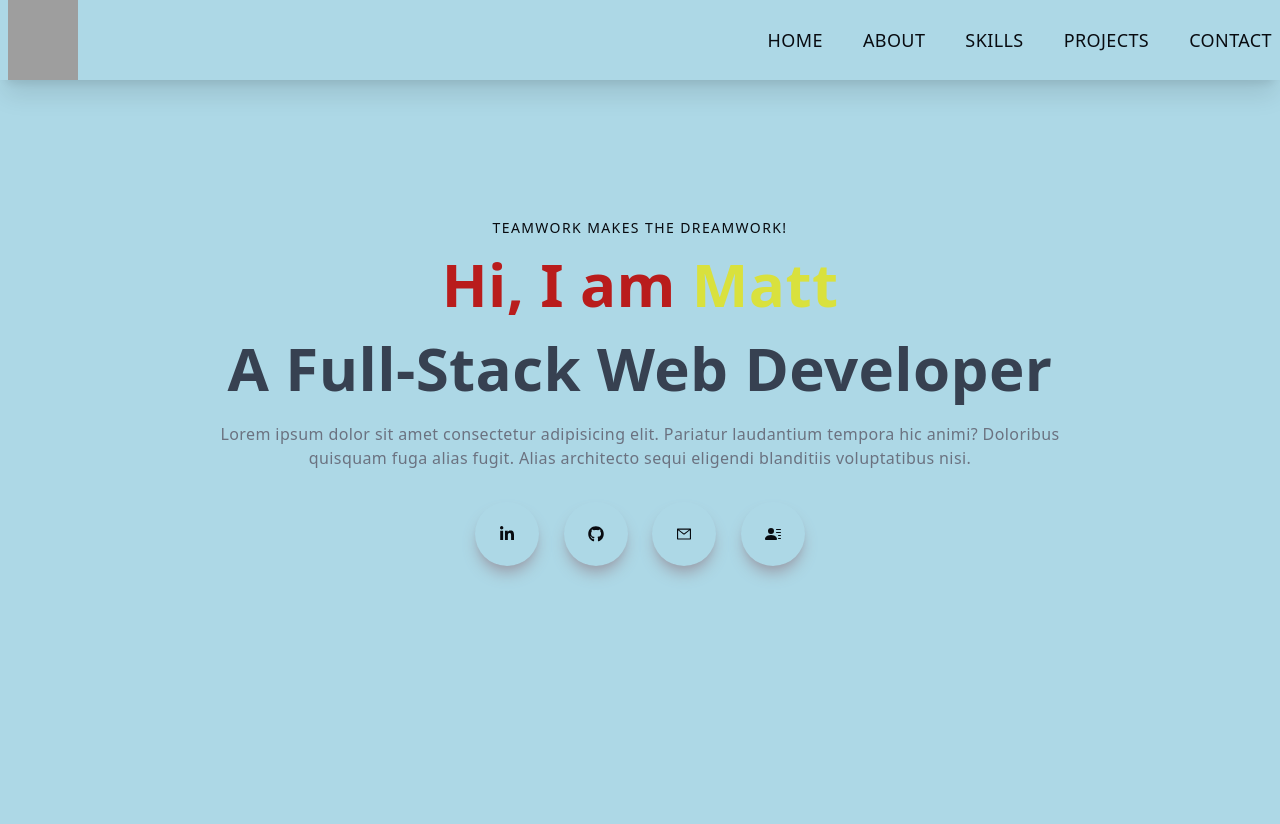
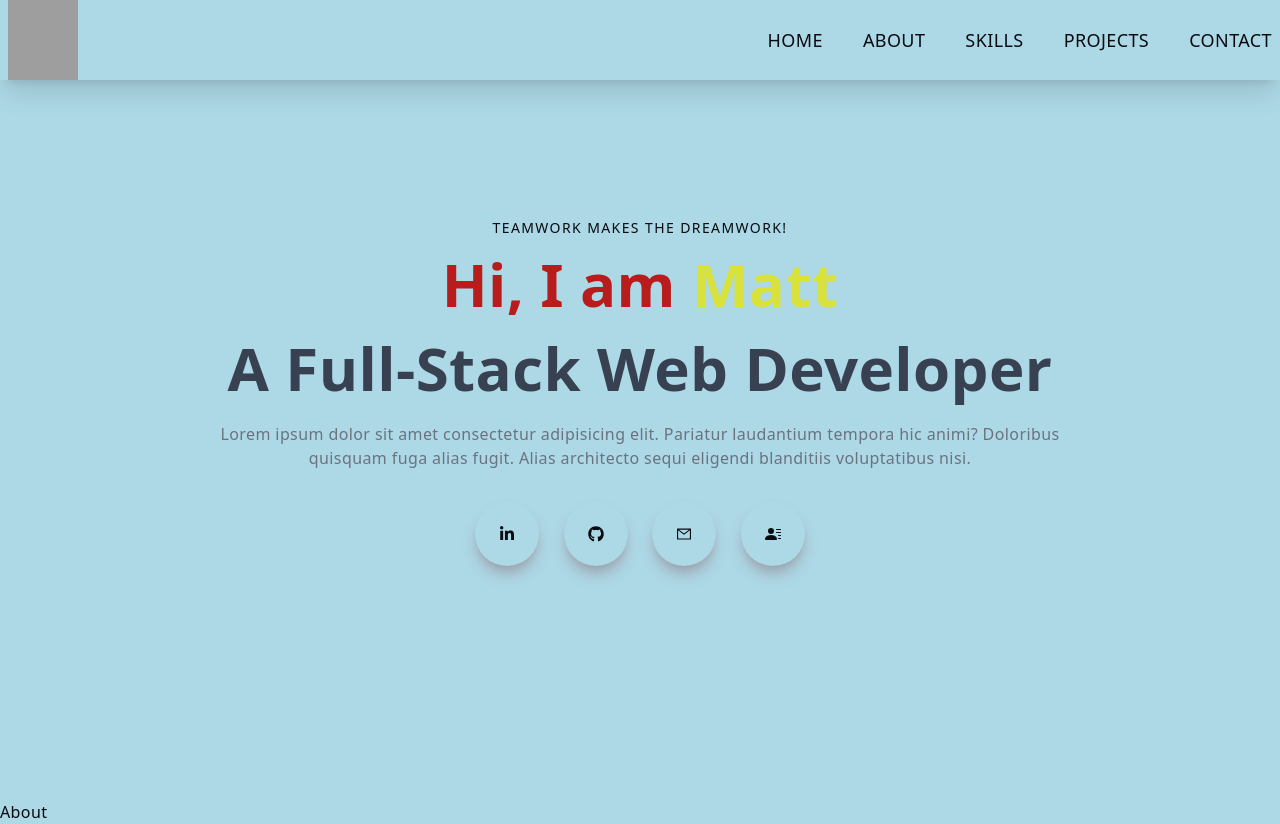
Before and after one commit to Matt658041/MLB-Nextjs-profile, a Next.js app: page / in a window 1280 px wide. Before the commit the page ends 800 px from the top, so only its background shows below. Built offline with nearby package versions, Linux system fonts and the light colour scheme; grey boxes are pictures that could not be loaded.

Commit message:
created about comp and updated index.js

```diff
--- /dev/null
+++ b/components/About.jsx
@@ -0,0 +1,9 @@
+import React from 'react'
+
+const About = () => {
+  return (
+    <div>About</div>
+  )
+}
+
+export default About
--- a/pages/index.js
+++ b/pages/index.js
@@ -1,7 +1,9 @@
 import Head from 'next/head'
 import Image from 'next/image'
+import About from '../components/About'
 import Main from '../components/Main'
 import Navbar from '../components/Navbar'
+
 
 
 export default function Home() {
@@ -14,6 +16,7 @@
       </Head>
     <Navbar />
     <Main/>
+    <About/>
 
     </div>
   )
```
